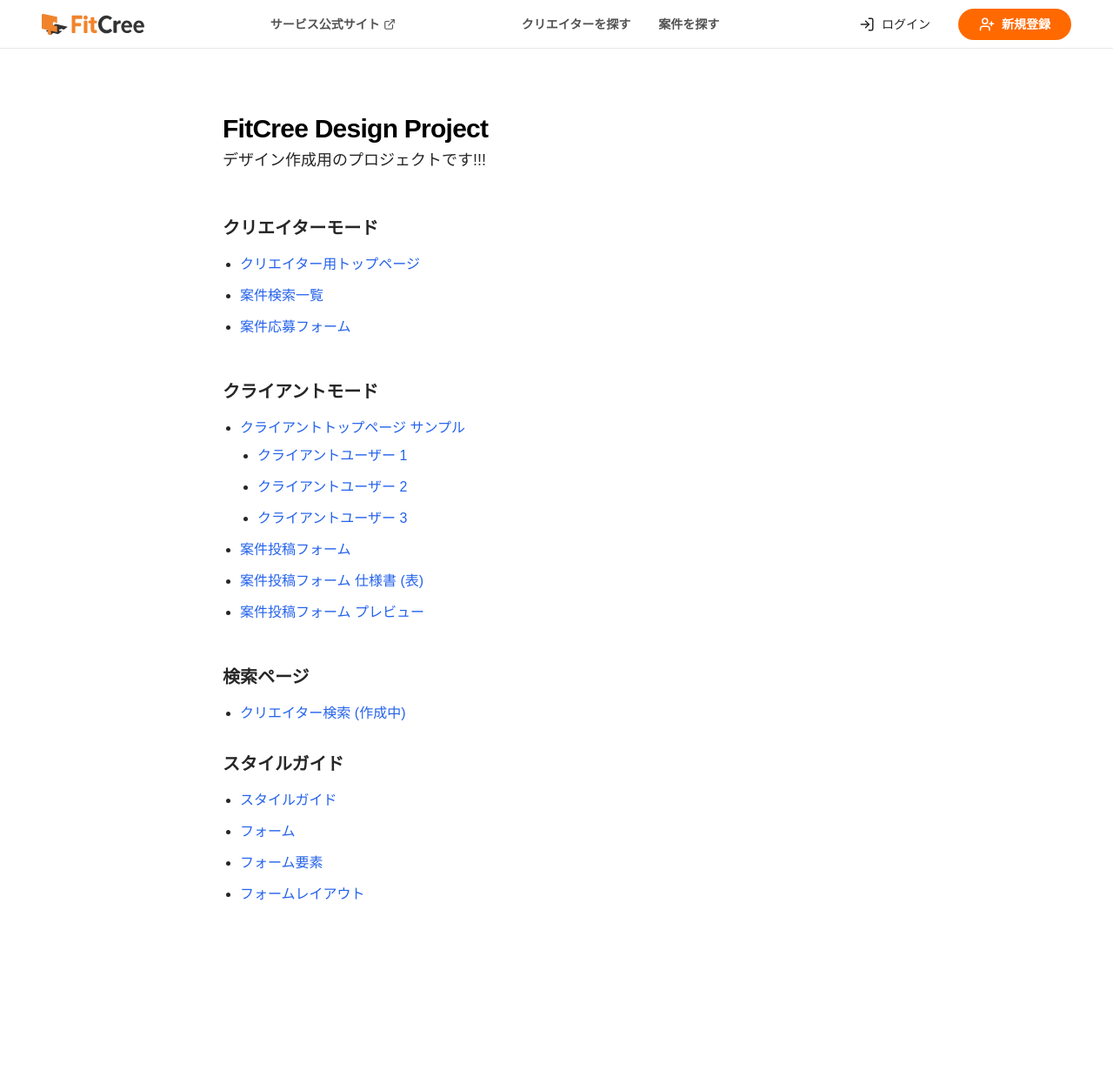
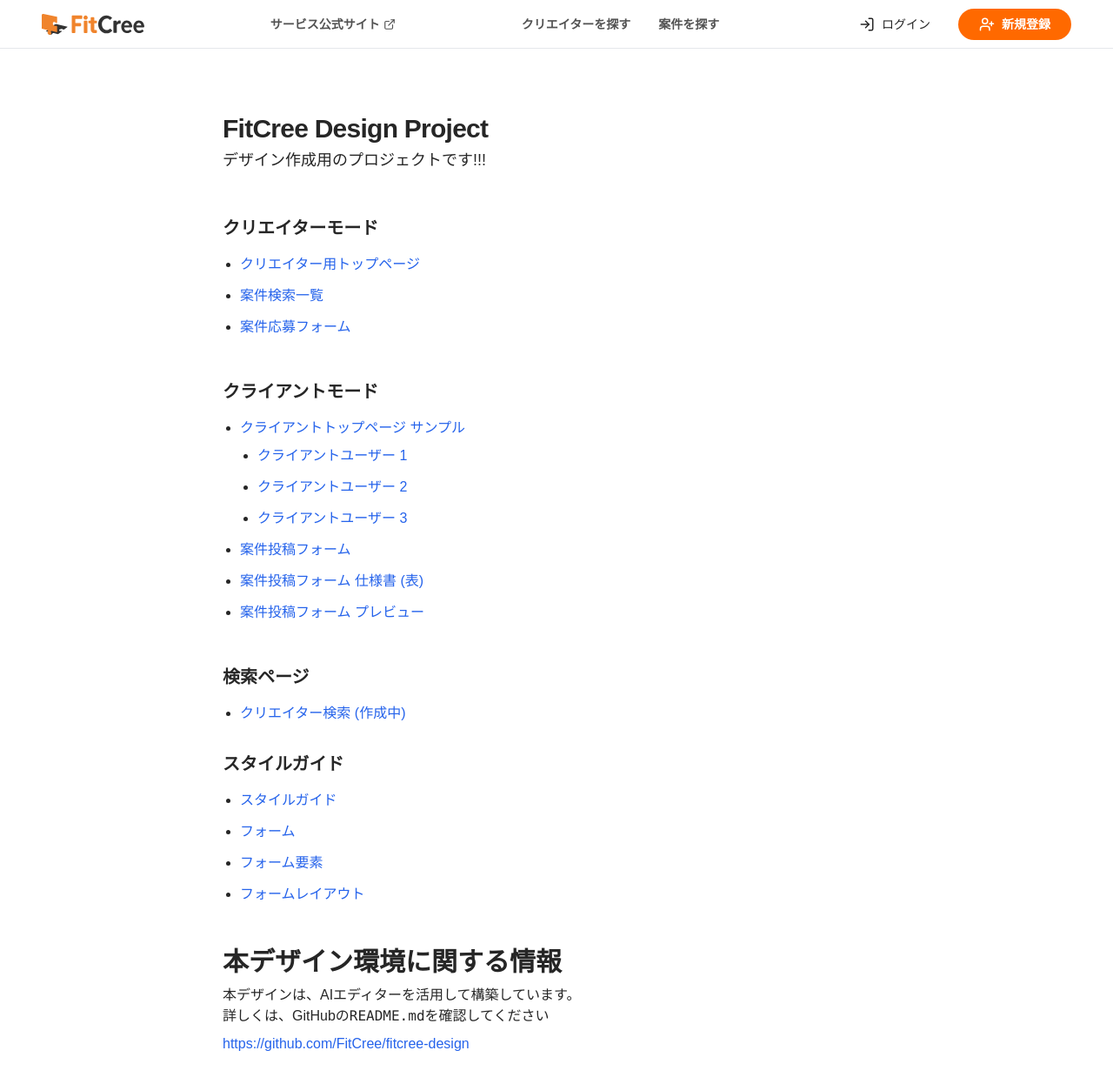
Before and after one commit to FitCree/fitcree-design, a Next.js app in the folder fitcree-design-app/: page / in a window 1280 px wide. Shown: the top 1246 px of the page at 87% size. Before the commit the page ends 1168 px from the top, so only its background shows below. Built offline with nearby package versions, Linux system fonts and the light colour scheme.

Commit message:
トップページ情報追加

```diff
--- a/fitcree-design-app/src/app/page.tsx
+++ b/fitcree-design-app/src/app/page.tsx
@@ -9,10 +9,10 @@ export default function Home() {
       <main className="min-h-screen w-full py-32 px-6 bg-white">
         <div className="m-auto max-w-3xl">
 
-          <h1 className="max-w-xs text-3xl font-bold leading-10 tracking-tight text-black">
+          <h1 className="text-3xl font-bold leading-10 tracking-tight text-neutral-800">
             FitCree Design Project
           </h1>
-          <p className="max-w-md text-lg leading-8 text-neutral-800">
+          <p className="text-lg leading-8 text-neutral-800">
             デザイン作成用のプロジェクトです!!!
           </p>
 
@@ -124,6 +124,18 @@ export default function Home() {
               </li>
             </ul>
           </div>
+
+          <h2 className="mt-12 text-3xl font-bold text-neutral-800">
+            本デザイン環境に関する情報
+          </h2>
+          <p className="mt-2 text-base text-neutral-800">
+            本デザインは、AIエディターを活用して構築しています。<br />詳しくは、GitHubの<code>README.md</code>を確認してください
+          </p>
+          <p className="mt-2 text-base text-neutral-800">
+            <Link className="link-blue" href="https://github.com/FitCree/fitcree-design" target="_blank">
+              https://github.com/FitCree/fitcree-design
+            </Link>
+          </p>
         </div>
       </main>
     </>
```
